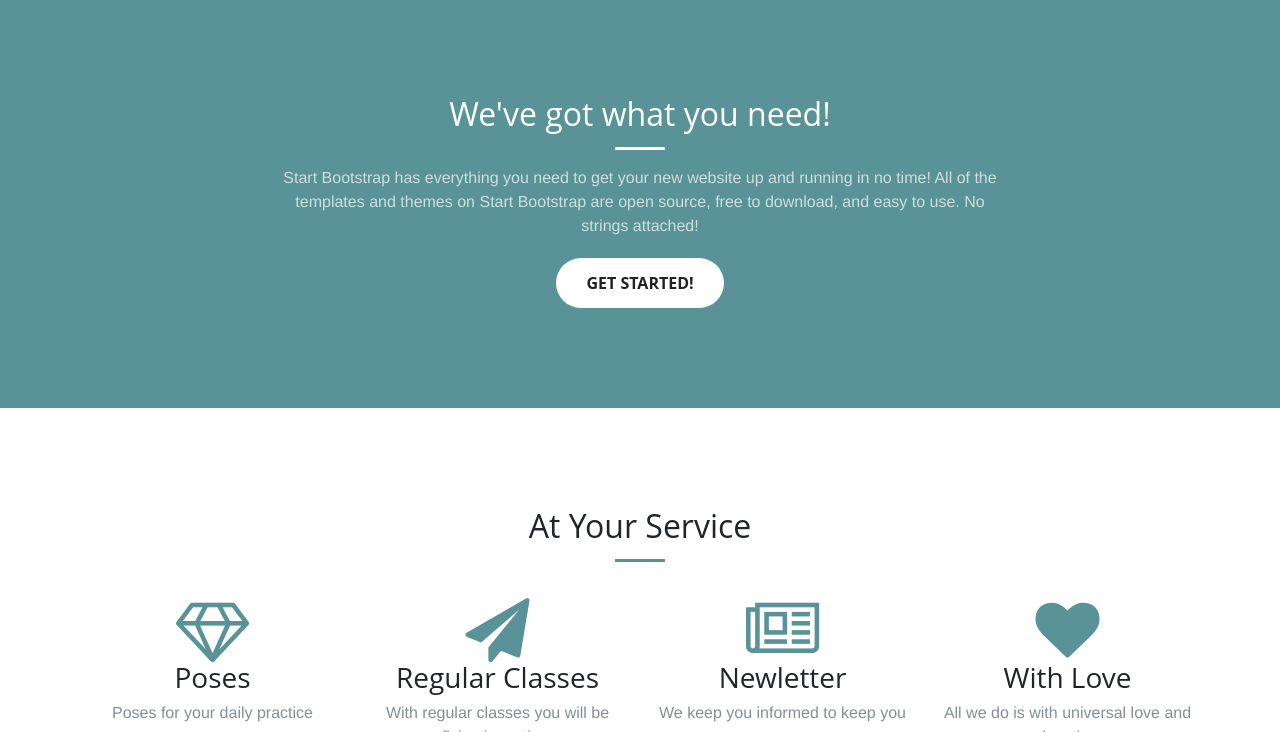
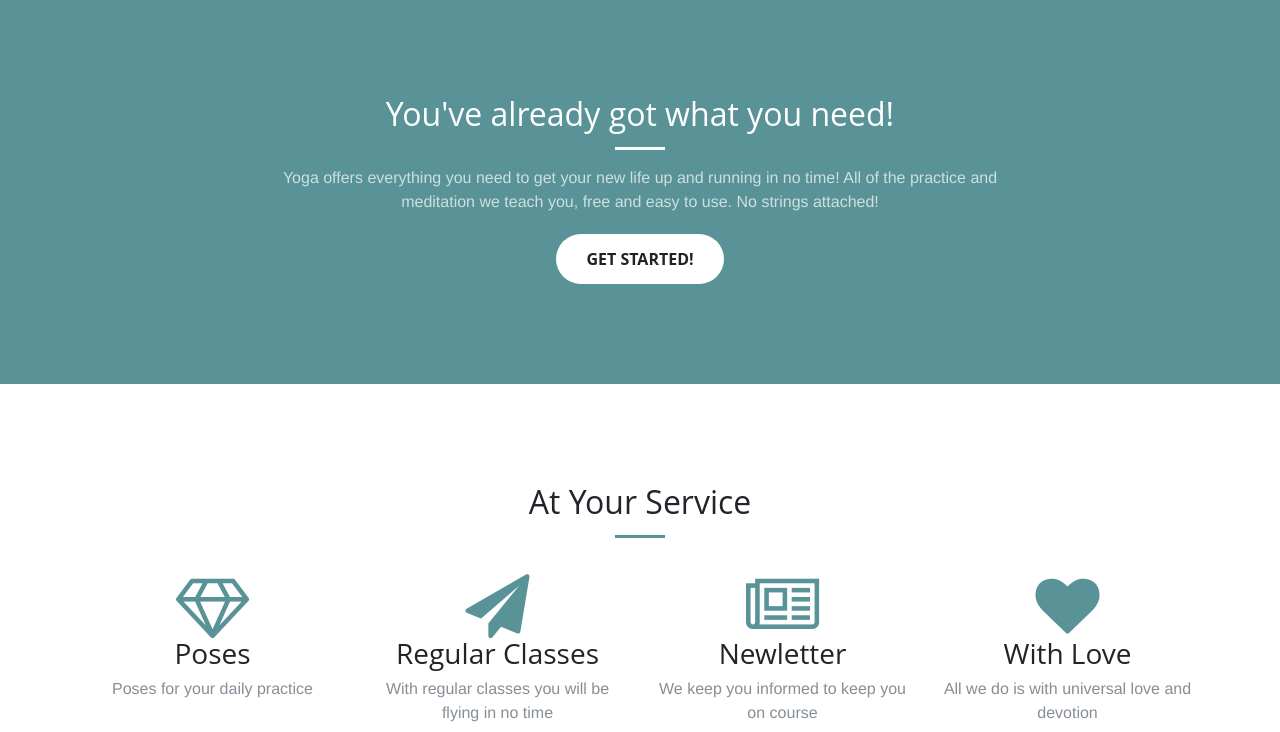
Before and after one commit to primertest-org/www, a Jekyll site: the page built from index.html, in a window 1280 px wide and 900 px high, scrolled down 736 px, cut to the strip 168-900 px from the top of the window. Built offline with Jekyll 4.4.1, drawn with Linux system fonts in a browser that asks for light colours; some web fonts are replaced.

Commit message:
Updated '_includes/about.html' via CloudCannon

```diff
--- a/_includes/about.html
+++ b/_includes/about.html
@@ -2,9 +2,9 @@
     <div class="container">
       <div class="row">
         <div class="col-lg-8 mx-auto text-center">
-          <h2 class="section-heading text-white editable">We've got what you need!</h2>
+          <h2 class="section-heading text-white editable">You've already got what you need!</h2>
           <hr class="light" />
-          <p class="text-faded editable">Start Bootstrap has everything you need to get your new website up and running in no time! All of the templates and themes on Start Bootstrap are open source, free to download, and easy to use. No strings attached!</p>
+          <p class="text-faded editable">Yoga offers everything you need to get your new life up and running in no time! All of the practice and meditation we teach you, free and easy to use. No strings attached!</p>
           <a class="btn btn-default btn-xl js-scroll-trigger editable" href="#services">Get Started!</a>
         </div>
       </div>
```
